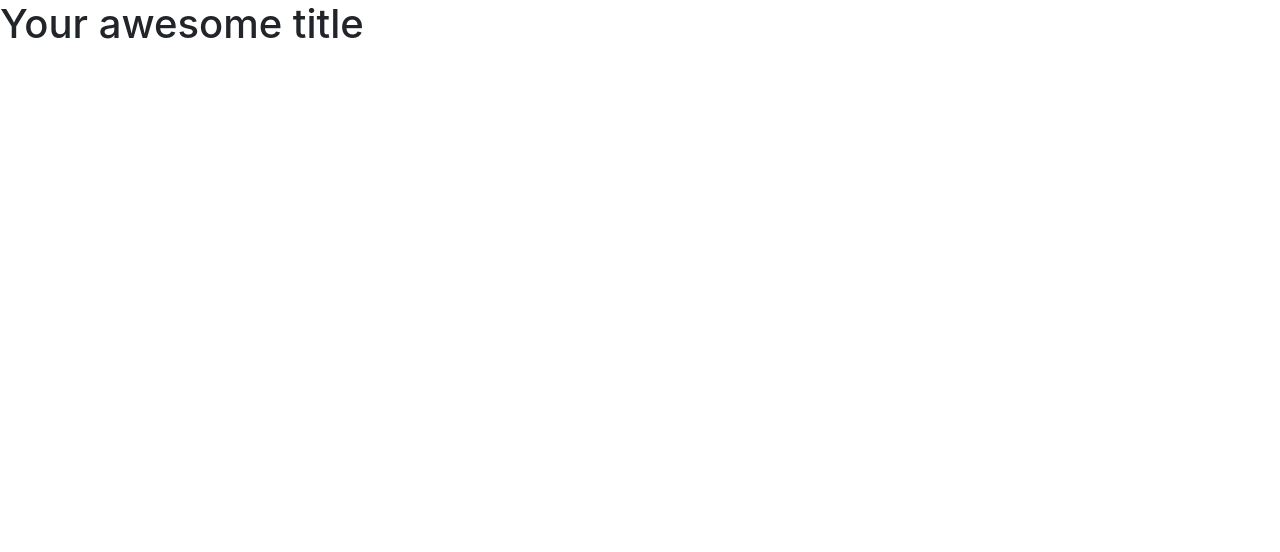
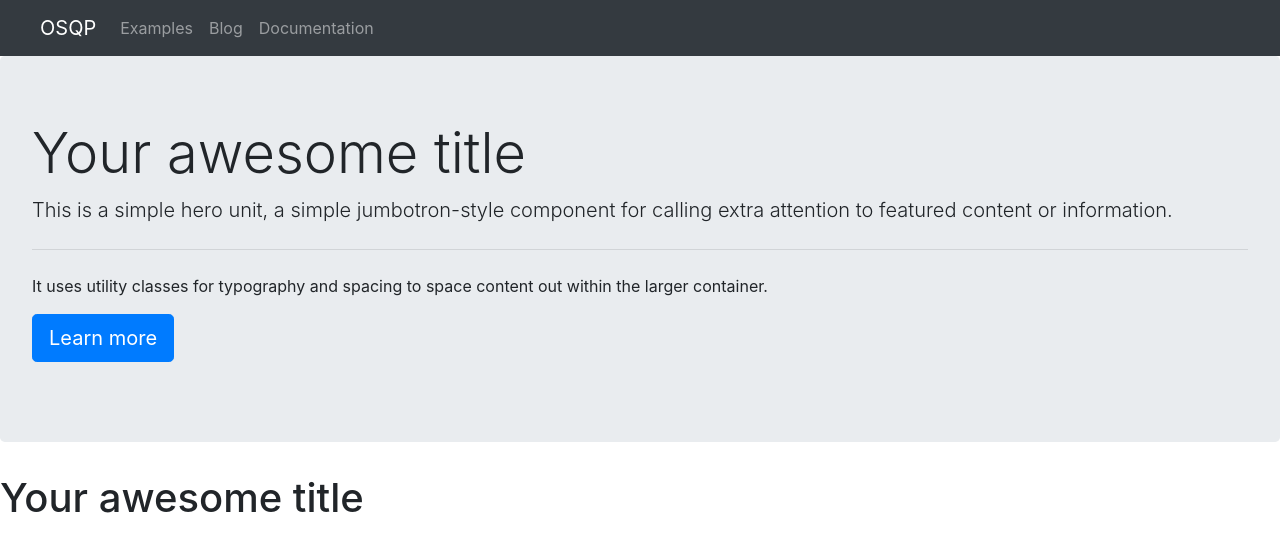
Before and after one commit to osqp/osqp.org, a Jekyll site: the page built from index.md, in a window 1280 px wide. Shown: the top 552 px of the page. Built offline with Jekyll 4.4.1, drawn with Linux system fonts in a browser that asks for light colours; nearby versions of some CDN libraries.

Commit message:
Added navbar header and other stuff

```diff
--- a/_includes/header.html
+++ /dev/null
@@ -1,3 +0,0 @@
-<header class="site-header" role="banner">
-
-</header>
--- /dev/null
+++ b/_includes/navbar.html
@@ -0,0 +1,20 @@
+<nav class="navbar navbar-expand-lg navbar-dark bg-dark">
+    <a class="navbar-brand navbar-dark ml-4" href="#">OSQP</a>
+  <button class="navbar-toggler mr-4" type="button" data-toggle="collapse" data-target="#navbarSupportedContent" aria-controls="navbarSupportedContent" aria-expanded="false" aria-label="Toggle navigation">
+    <span class="navbar-toggler-icon"></span>
+  </button>
+
+  <div class="collapse navbar-collapse" id="navbarSupportedContent">
+    <ul class="navbar-nav mr-auto">
+      <li class="nav-item">
+        <a class="nav-link" href="#">Examples</a>
+      </li>
+      <li class="nav-item">
+        <a class="nav-link" href="#">Blog</a>
+      </li>
+      <li class="nav-item">
+          <a class="nav-link" href="#">Documentation</a>
+      </li>
+    </ul>
+  </div>
+</nav>
--- a/_layouts/default.html
+++ b/_layouts/default.html
@@ -5,7 +5,7 @@
 
   <body>
 
-    {%- include header.html -%}
+    {%- include navbar.html -%}
 
     <main class="page-content" aria-label="Content">
         {{ content }}
--- a/_layouts/home.html
+++ b/_layouts/home.html
@@ -1,6 +1,17 @@
 ---
 layout: default
 ---
+
+
+<div class="jumbotron">
+    <h1 class="display-4">{{ site.title }}</h1>
+    <p class="lead">This is a simple hero unit, a simple jumbotron-style component for calling extra attention to featured content or information.</p>
+    <hr class="my-4">
+    <p>It uses utility classes for typography and spacing to space content out within the larger container.</p>
+    <p class="lead">
+	<a class="btn btn-primary btn-lg" href="#" role="button">Learn more</a>
+    </p>
+</div>
 
 <div class="home">
   {%- if site.title -%}
```
